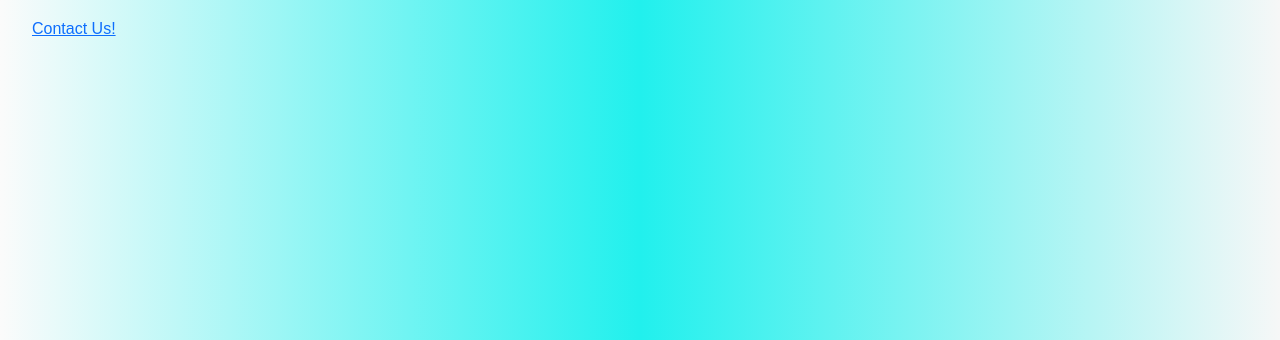
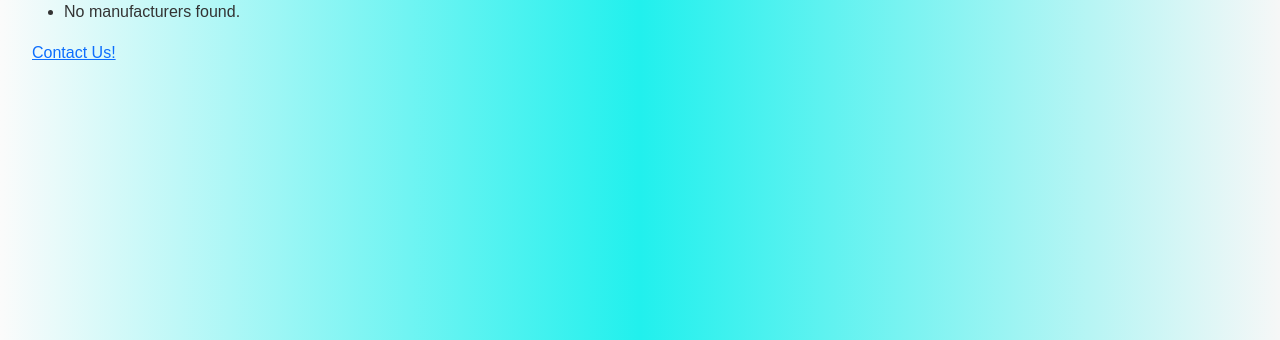
Before and after one commit to beskro2/313-team-project, a Django app: page /manufacturer in a window 1280 px wide. Shown: the part 88-428 px from the top of the page. Run offline with Django 4.2, Linux system fonts and the light colour scheme; some libraries are stand-ins or nearby versions.

Commit message:
Fixed manufacturers model and admin
Still cannot display manufactruers to the html

```diff
--- a/radiator_springs/cars/admin.py
+++ b/radiator_springs/cars/admin.py
@@ -1,6 +1,7 @@
 from django.contrib import admin
 from .models import Car
 from .models import Events
+from .models import Manufacturers
 
 class CarAdmin(admin.ModelAdmin):
     list_display = ('id', 'name', 'description')
@@ -11,3 +12,8 @@
     list_display = ('id', 'event_name', 'event_detail')
 
 admin.site.register(Events, EventAdmin)
+
+class ManufacturerAdmin(admin.ModelAdmin):
+    list_display = ('id', 'manufacturer_name', 'manufacturer_description')
+
+admin.site.register(Manufacturers, ManufacturerAdmin)
--- a/radiator_springs/cars/templates/manufacturer.html
+++ b/radiator_springs/cars/templates/manufacturer.html
@@ -7,7 +7,6 @@
   {% load static %}
   {% bootstrap_javascript %}
 </head>
-
 <link rel = "stylesheet" href='{% static "css/cssIndex.css" %}'>
 <body>
     <!--navbarcode -->
@@ -42,7 +41,13 @@
       </nav>
       <!--navbarcode end -->
 
-      <p></p>
+    <ul>
+      {% for  manufacturer in manufacturers %}
+        <li>{{ manufacturer.manufacturer_name }} - {{ manufacturer.manufacturer_description }}</li>
+        {% empty %}
+          <li>No manufacturers found.</li>
+      {% endfor %}
+    </ul>
 
       <a class="link" href="contact_us">Contact Us!</a>
 
```
Also changed, not shown: radiator_springs/db.sqlite3.
